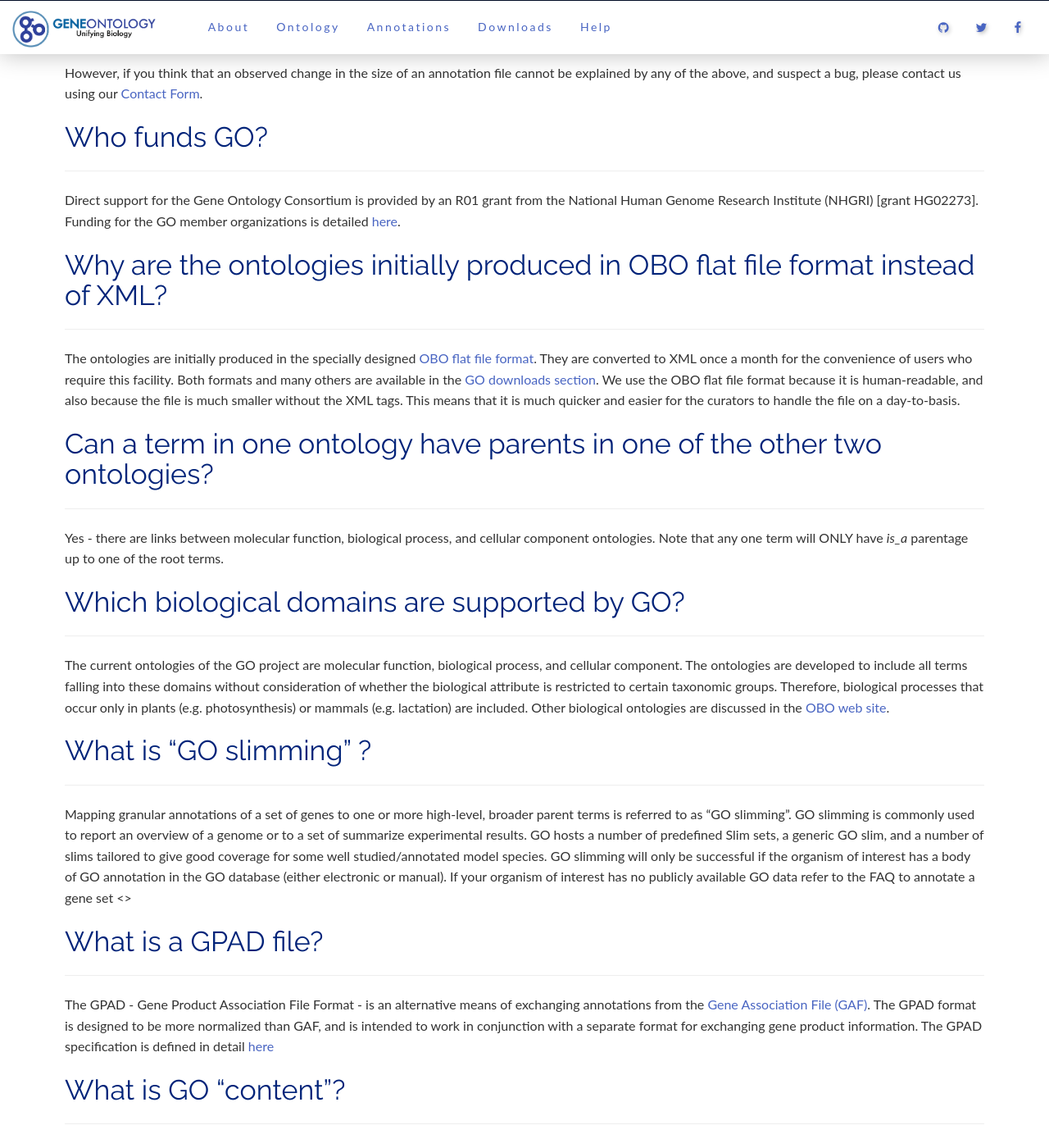
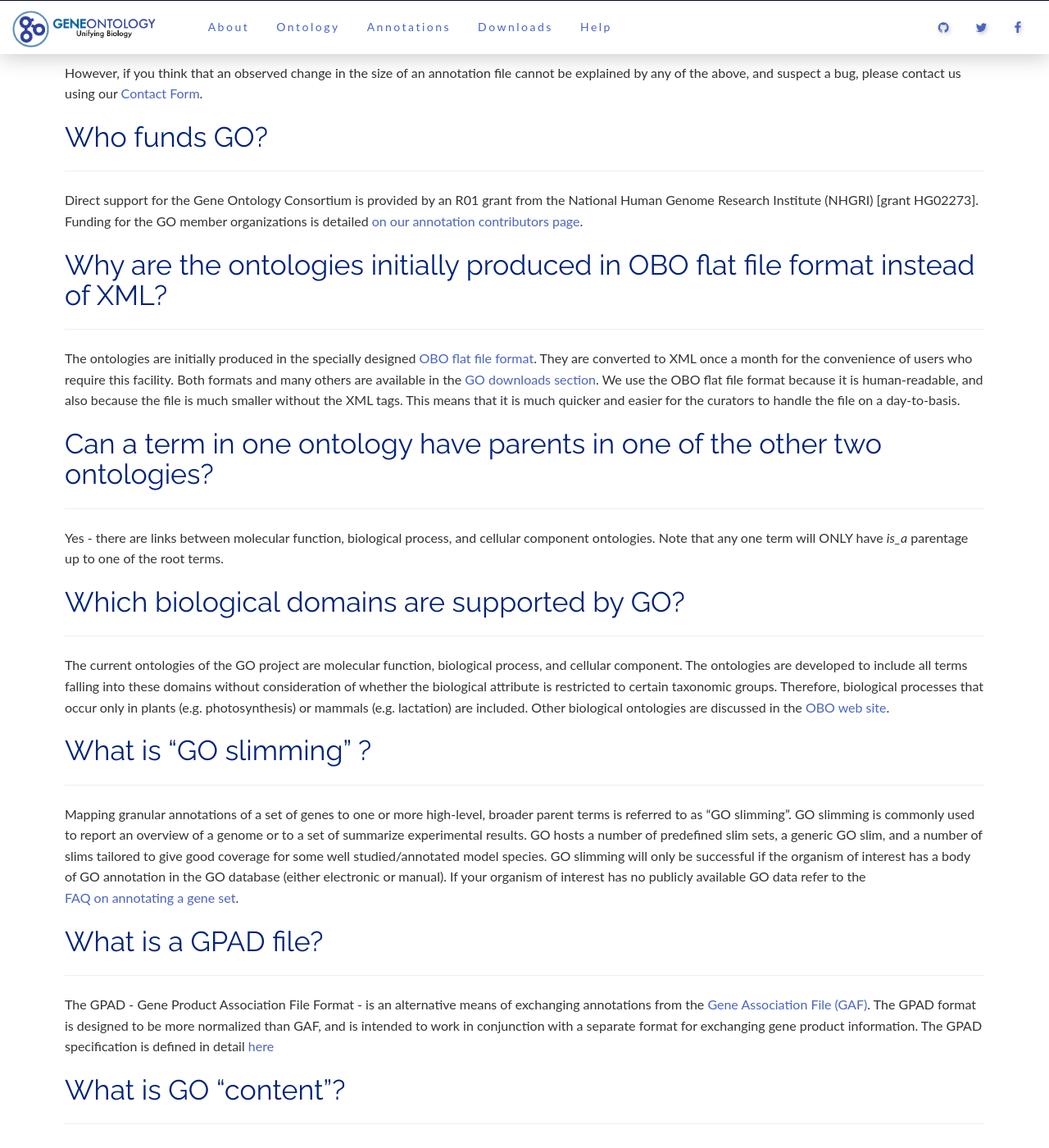
Before and after one commit to geneontology/geneontology.github.io, a Jekyll site: the page built from _docs/faq.md, in a window 1280 px wide and 1400 px high, scrolled down 14674 px. Shown: the whole window at 82% size. Built offline with Jekyll 4.4.1, drawn with Linux system fonts in a browser that asks for light colours; nearby versions of some CDN libraries.

Commit message:
Update faq.md
To 1003

```diff
--- a/_docs/faq.md
+++ b/_docs/faq.md
@@ -949,7 +949,7 @@
 [consortium](/faq-tags/consortium)
 {:/comment}
 
-Direct support for the Gene Ontology Consortium is provided by an R01 grant from the National Human Genome Research Institute (NHGRI) \[grant HG02273\]. Funding for the GO member organizations is detailed [here](http://geneontology.org/page/go-consortium-contributors-list).
+Direct support for the Gene Ontology Consortium is provided by an R01 grant from the National Human Genome Research Institute (NHGRI) \[grant HG02273\]. Funding for the GO member organizations is detailed [on our annotation contributors page](/docs/annotation-contributors/).
 
 ## Why are the ontologies initially produced in OBO flat file format instead of XML?
 ----------------------------------------------------------------------------------------------------------------------------------------------------------------
@@ -963,7 +963,7 @@
 [software](/faq-tags/software)
 {:/comment}
 
-The ontologies are initially produced in the specially designed [OBO flat file format](http://www.geneontology.org/GO.format.obo-1_2.shtml). They are converted to XML once a month for the convenience of users who require this facility. Both formats and many others are available in the [GO downloads section](http://geneontology.org/page/downloads). We use the OBO flat file format because it is human-readable, and also because the file is much smaller without the XML tags. This means that it is much quicker and easier for the curators to handle the file on a day-to-basis.
+The ontologies are initially produced in the specially designed [OBO flat file format](/docs/go-file-format-guide/). They are converted to XML once a month for the convenience of users who require this facility. Both formats and many others are available in the [GO downloads section](/docs/downloads/). We use the OBO flat file format because it is human-readable, and also because the file is much smaller without the XML tags. This means that it is much quicker and easier for the curators to handle the file on a day-to-basis.
 
 ## Can a term in one ontology have parents in one of the other two ontologies?
 -----------------------------------------------------------------------------------------------------------------------------------------------
@@ -987,7 +987,7 @@
 [general](/faq-tags/general)
 {:/comment}
 
-The current ontologies of the GO project are molecular function, biological process, and cellular component. The ontologies are developed to include all terms falling into these domains without consideration of whether the biological attribute is restricted to certain taxonomic groups. Therefore, biological processes that occur only in plants (e.g. photosynthesis) or mammals (e.g. lactation) are included. Other biological ontologies are discussed in the [OBO web site](http://www.obofoundry.org/).
+The current ontologies of the GO project are molecular function, biological process, and cellular component. The ontologies are developed to include all terms falling into these domains without consideration of whether the biological attribute is restricted to certain taxonomic groups. Therefore, biological processes that occur only in plants (e.g. photosynthesis) or mammals (e.g. lactation) are included. Other biological ontologies are discussed in the [OBO web site](http://www.obofoundry.org/){:target="blank"}.
 
 ## What is "GO slimming" ?
 ------------------------------------------------
@@ -999,7 +999,7 @@
 [other](/faq-tags/other)
 {:/comment}
 
-Mapping granular annotations of a set of genes to one or more high-level, broader parent terms is referred to as "GO slimming". GO slimming is commonly used to report an overview of a genome or to a set of summarize experimental results. GO hosts a number of predefined Slim sets, a generic GO slim, and a number of slims tailored to give good coverage for some well studied/annotated model species. GO slimming will only be successful if the organism of interest has a body of GO annotation in the GO database (either electronic or manual). If your organism of interest has no publicly available GO data refer to the FAQ to annotate a gene set &lt;&gt;
+Mapping granular annotations of a set of genes to one or more high-level, broader parent terms is referred to as "GO slimming". GO slimming is commonly used to report an overview of a genome or to a set of summarize experimental results. GO hosts a number of predefined slim sets, a generic GO slim, and a number of slims tailored to give good coverage for some well studied/annotated model species. GO slimming will only be successful if the organism of interest has a body of GO annotation in the GO database (either electronic or manual). If your organism of interest has no publicly available GO data refer to the [FAQ on annotating a gene set](#how-do-i-annotate-a-novel-genome-with-go-annotations).
 
 ## What is a GPAD file?
 -------------------------------------------
```
